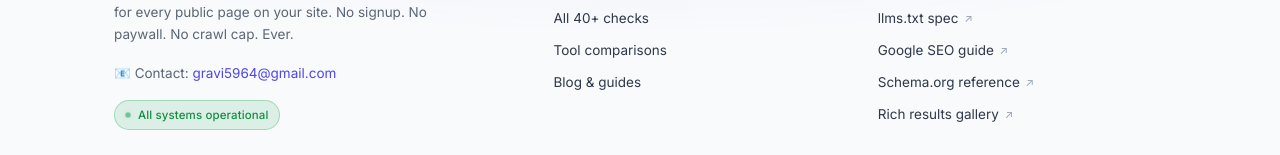
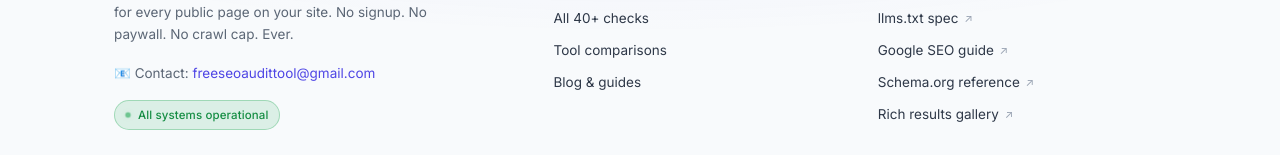
Before and after one commit to ravigupta0210/seo-auditor, a Next.js app in the folder frontend/: page / in a window 1280 px wide. Shown: the part 2915-3070 px from the top of the page. Built offline with nearby package versions, Linux system fonts and the light colour scheme; no server answers.

Commit message:
Frontend: switch contact address to freeseoaudittool@gmail.com
Dedicated brand account (adult, unsupervised) replaces gravi5964 everywhere in
the UI (footer contact + Organization JSON-LD).

```diff
--- a/frontend/app/_components/SiteFooter.tsx
+++ b/frontend/app/_components/SiteFooter.tsx
@@ -16,7 +16,7 @@
             No signup. No paywall. No crawl cap. Ever.
           </p>
           <p className="site-footer__tagline">
-            📧 Contact: <a href="mailto:gravi5964@gmail.com">gravi5964@gmail.com</a>
+            📧 Contact: <a href="mailto:freeseoaudittool@gmail.com">freeseoaudittool@gmail.com</a>
           </p>
           <div className="site-footer__status">
             <span className="site-footer__status-dot" aria-hidden="true" />
--- a/frontend/app/layout.tsx
+++ b/frontend/app/layout.tsx
@@ -103,7 +103,7 @@
         contactPoint: {
           '@type': 'ContactPoint',
           contactType: 'customer support',
-          email: 'gravi5964@gmail.com',
+          email: 'freeseoaudittool@gmail.com',
           url: 'https://github.com/ravigupta0210/seo-auditor/issues',
           availableLanguage: ['English'],
         },
```
